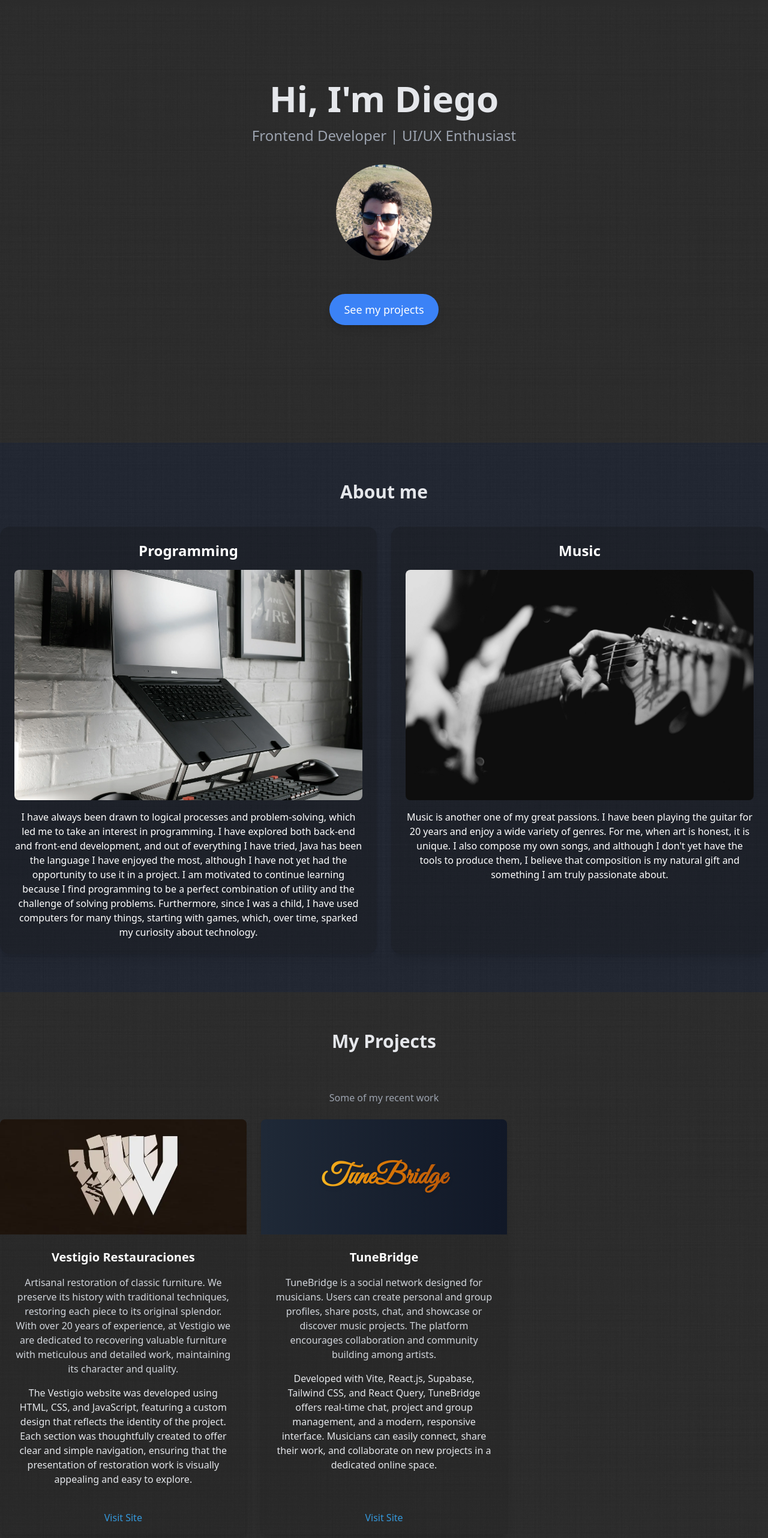
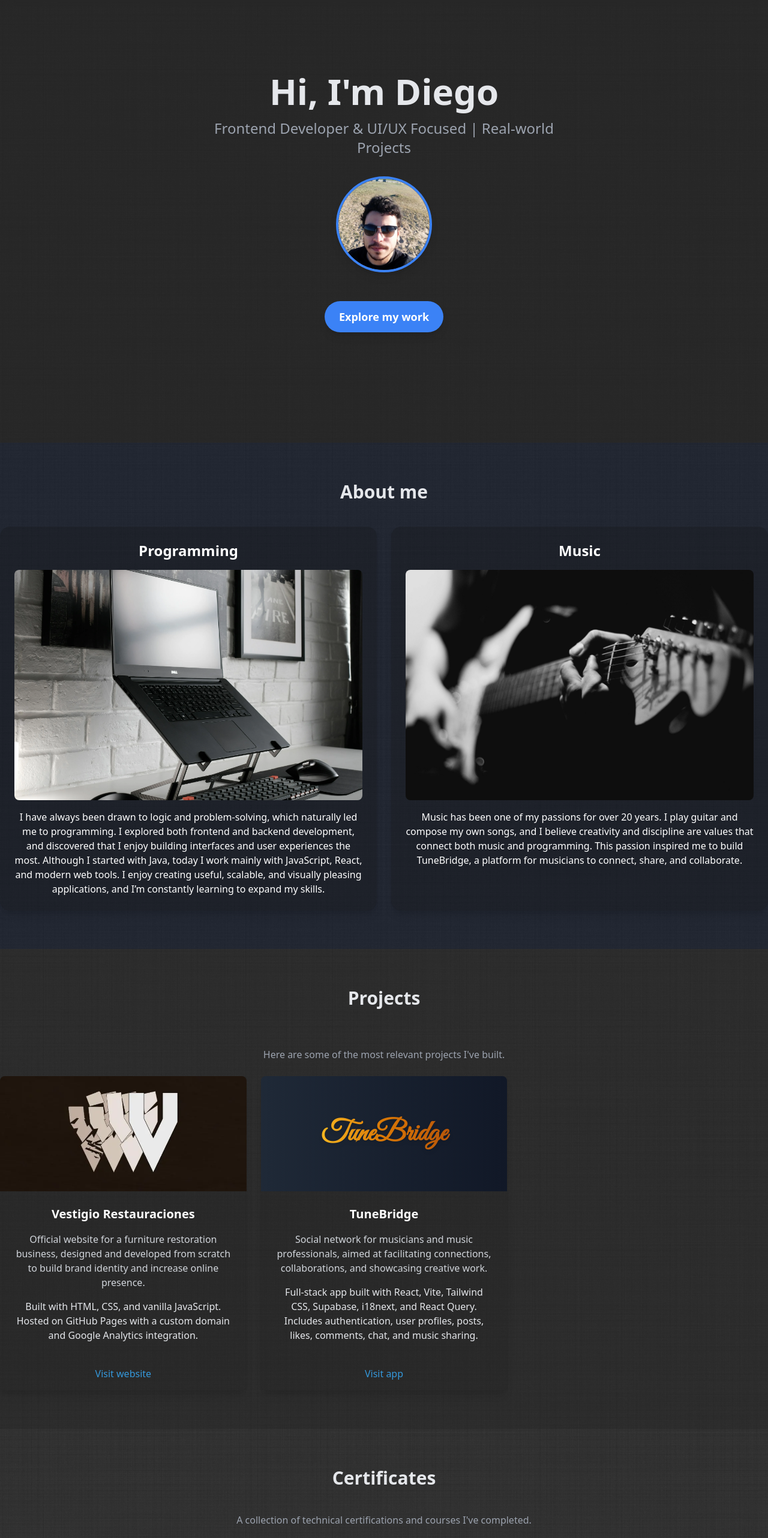
Before and after one commit to DieOsorio/DieOsorio.github.io, a React (Create React App) app: page / in a window 1280 px wide. Shown: the part 62-2626 px from the top of the page at 60% size. Built offline with nearby package versions, Linux system fonts and the light colour scheme.

Commit message:
Content updated to reflect my current level

```diff
--- a/src/components/Hero.jsx
+++ b/src/components/Hero.jsx
@@ -1,9 +1,8 @@
 import { motion } from "framer-motion";
-
 import { useTranslation } from "react-i18next";
 
 function Hero() {
-  const {t} = useTranslation();
+  const { t } = useTranslation();
 
   const handleScrollTo = (id) => {
     const section = document.querySelector(id);
@@ -15,26 +14,42 @@ function Hero() {
   return (
     <motion.section
       id="hero"
-      className="bg-[#1F1F1F] bg-opacity-70 h-screen flex flex-col justify-center items-center text-center px-4"
-      initial={{ opacity: 0, x: -50 }}
-      animate={{ opacity: 1, x: 0 }}
+      className="bg-[#1F1F1F]/80 h-screen flex flex-col justify-center items-center text-center px-6"
+      initial={{ opacity: 0, y: 30 }}
+      animate={{ opacity: 1, y: 0 }}
       transition={{ duration: 1 }}
+      role="banner"
+      aria-label={t("hero.alt.ariaLabel")}
     >
-      <h1 className="text-4xl md:text-6xl font-bold">{t('hero.greetings')}</h1>
-      <p className="text-lg md:text-2xl text-gray-400 mt-4">
-        {t('hero.specialization')}
+      <h1 className="text-4xl sm:text-5xl md:text-6xl font-bold mb-4">
+        {t("hero.greetings")}
+      </h1>
+
+      <p className="text-lg sm:text-xl md:text-2xl text-gray-400 max-w-xl">
+        {t("hero.specialization")}
       </p>
 
-       <img src="/assets/me.webp" alt="Mi imagen" className="rounded-full w-40 h-40 my-8 object-cover" />
+      <motion.div
+        initial={{ scale: 0.9, opacity: 0 }}
+        animate={{ scale: 1, opacity: 1 }}
+        transition={{ delay: 0.5, duration: 0.8 }}
+      >
+        <img
+          src="/assets/me.webp"
+          alt={t("hero.alt.heroImage")}
+          className="rounded-full w-40 h-40 my-8 object-cover border-4 border-blue-500 shadow-lg"
+        />
+      </motion.div>
 
       <button
         onClick={() => handleScrollTo("#projects")}
-        className="mt-6 px-6 py-3 bg-blue-500 text-white rounded-full text-lg shadow-lg hover:bg-blue-600 transition"
+        className="mt-4 px-6 py-3 bg-blue-500 text-white rounded-full text-lg font-semibold shadow-lg hover:bg-blue-600 transition duration-300"
+        aria-label={t("hero.seeProjects")}
       >
-        {t('hero.seeProjects')}
+        {t("hero.seeProjects")}
       </button>
     </motion.section>
-  )
+  );
 }
 
-export default Hero
+export default Hero;
--- a/src/utils/locales/en/translations.json
+++ b/src/utils/locales/en/translations.json
@@ -9,47 +9,52 @@
     },
     "hero": {
         "greetings": "Hi, I'm Diego",
-        "specialization": "Frontend Developer | UI/UX Enthusiast",
-        "seeProjects": "See my projects"
+        "specialization": "Frontend Developer & UI/UX Focused | Real-world Projects",
+        "seeProjects": "Explore my work",
+        "alt": {
+            "heroImage": "Portrait of Diego Osorio",
+            "ariaLabel": "Introduction"
+        }
     },
     "about": {
         "title": "About me",
         "code": {
             "title": "Programming",
-            "description":"I have always been drawn to logical processes and problem-solving, which led me to take an interest in programming. I have explored both back-end and front-end development, and out of everything I have tried, Java has been the language I have enjoyed the most, although I have not yet had the opportunity to use it in a project. I am motivated to continue learning because I find programming to be a perfect combination of utility and the challenge of solving problems. Furthermore, since I was a child, I have used computers for many things, starting with games, which, over time, sparked my curiosity about technology."
+            "description": "I have always been drawn to logic and problem-solving, which naturally led me to programming. I explored both frontend and backend development, and discovered that I enjoy building interfaces and user experiences the most. Although I started with Java, today I work mainly with JavaScript, React, and modern web tools. I enjoy creating useful, scalable, and visually pleasing applications, and I’m constantly learning to expand my skills."
         },
         "music": {
             "title": "Music",
-            "description": "Music is another one of my great passions. I have been playing the guitar for 20 years and enjoy a wide variety of genres. For me, when art is honest, it is unique. I also compose my own songs, and although I don't yet have the tools to produce them, I believe that composition is my natural gift and something I am truly passionate about."
+            "description": "Music has been one of my passions for over 20 years. I play guitar and compose my own songs, and I believe creativity and discipline are values that connect both music and programming. This passion inspired me to build TuneBridge, a platform for musicians to connect, share, and collaborate."
         }
     },
     "projects": {
-        "title": "My Projects",
-        "subtitle": "Some of my recent work",
+        "title": "Projects",
+        "subtitle": "Here are some of the most relevant projects I've built.",
         "vestigio": {
-            "title":"Vestigio Restauraciones",
-            "description": "Artisanal restoration of classic furniture. We preserve its history with traditional techniques, restoring each piece to its original splendor. With over 20 years of experience, at Vestigio we are dedicated to recovering valuable furniture with meticulous and detailed work, maintaining its character and quality.",
-            "webDescription": "The Vestigio website was developed using HTML, CSS, and JavaScript, featuring a custom design that reflects the identity of the project. Each section was thoughtfully created to offer clear and simple navigation, ensuring that the presentation of restoration work is visually appealing and easy to explore.",
-            "visit": "Visit Site"
+            "title": "Vestigio Restauraciones",
+            "description": "Official website for a furniture restoration business, designed and developed from scratch to build brand identity and increase online presence.",
+            "webDescription": "Built with HTML, CSS, and vanilla JavaScript. Hosted on GitHub Pages with a custom domain and Google Analytics integration.",
+            "visit": "Visit website"
+        },
+        "tunebridge": {
+            "title": "TuneBridge",
+            "description": "Social network for musicians and music professionals, aimed at facilitating connections, collaborations, and showcasing creative work.",
+            "webDescription": "Full-stack app built with React, Vite, Tailwind CSS, Supabase, i18next, and React Query. Includes authentication, user profiles, posts, likes, comments, chat, and music sharing.",
+            "visit": "Visit app"
         },
         "certificates": {
             "title":"Certificates",
-            "subtitle": "Courses completed on Coursera",
+            "subtitle": "A collection of technical certifications and courses I've completed.",
             "description": "The certificates correspond to courses completed on Coursera in various areas related to web development and programming. These courses have allowed me to acquire and strengthen knowledge in frontend, backend, and modern tools for application development.",
             "webDescription": "This project, developed with React.js and Tailwind CSS, neatly showcases my Coursera certificates. I used JSON to organize the data in a clear and scalable way, making updates easy. The design is minimalist, prioritizing readability and smooth navigation.",
-            "visit": "Visit Site"
-        },
-        "tunebridge": {
-            "title": "TuneBridge",
-            "description": "TuneBridge is a social network designed for musicians. Users can create personal and group profiles, share posts, chat, and showcase or discover music projects. The platform encourages collaboration and community building among artists.",
-            "webDescription": "Developed with Vite, React.js, Supabase, Tailwind CSS, and React Query, TuneBridge offers real-time chat, project and group management, and a modern, responsive interface. Musicians can easily connect, share their work, and collaborate on new projects in a dedicated online space.",
-            "visit": "Visit Site"
+            "visit": "View certificates"
         }
     },
     "contact": {
-        "title": "Contact me",
-        "subtitle": "Do you have a project in mind or want to collaborate? Write to me, and let's chat about ideas.",
+        "title": "Contact",
+        "subtitle": "If you'd like to work together or have any questions, feel free to reach out.",
         "email": "Send Email",
         "wpp": "WhatsApp"
     }
+
 }
--- a/src/utils/locales/es/translations.json
+++ b/src/utils/locales/es/translations.json
@@ -9,46 +9,50 @@
     },
     "hero": {
         "greetings": "Hola, soy Diego",
-        "specialization": "Desarrollador Frontend | UI/UX Entusiasta",
-        "seeProjects": "Ver mis proyectos"
+        "specialization": "Desarrollador Frontend con foco en UI/UX | Proyectos reales",
+        "seeProjects": "Explora mi trabajo",
+        "alt": {
+            "heroImage": "Retrato de Diego Osorio",
+            "ariaLabel": "Introducción"
+        }
     },
     "about": {
         "title": "Sobre mí",
         "code": {
             "title": "Programación",
-            "description": "Desde siempre me ha atraído el proceso lógico y la resolución de problemas, lo que me llevó a interesarme por la programación. He explorado tanto el ack-end como el front-end y, de todo lo que he probado, Java ha sido el lenguaje que más me ha gustado, aunque aún no he tenido la oportunidad de utilizarlo en un proyecto. Me motiva seguir aprendiendo porque encuentro en la programación una combinación perfecta entre utilidad y el desafío de resolver problemas. Además, desde chico he usado la computadora para muchas cosas, empezando por los juegos, lo que con el tiempo amplió mi curiosidad por la tecnología."
+            "description": "Siempre me ha atraído la lógica y la resolución de problemas, lo que me llevó a interesarme por la programación. He explorado tanto el desarrollo frontend como el backend, y descubrí que disfruto construir interfaces y experiencias de usuario. Aunque comencé con Java, hoy trabajo principalmente con JavaScript, React y herramientas web modernas. Disfruto crear aplicaciones útiles, escalables y visualmente atractivas, y estoy constantemente aprendiendo para expandir mis habilidades."
         },
         "music": {
             "title": "Música",
-            "description": "La música es otra de mis grandes pasiones. Toco la guitarra desde hace 20 años y disfruto de una enorme variedad de géneros. Para mí, cuando el arte es honesto, es único. También compongo mis propias canciones, y aunque aún no cuento con las herramientas para producirlas, creo que la composición es mi don natural y algo que realmente me apasiona."
+            "description": "La música ha sido una de mis pasiones durante más de 20 años. Toco la guitarra y compongo mis propias canciones, y creo que la creatividad y la disciplina son valores que conectan tanto la música como la programación. Esta pasión me inspiró a construir TuneBridge, una plataforma para que los músicos se conecten, compartan y colaboren."
         }
     },
     "projects": {
-        "title": "Mis Proyectos",
-        "subtitle": "Algunos de mis trabajos recientes",
+        "title": "Proyectos",
+        "subtitle": "Algunos de los proyectos más relevantes que he desarrollado.",
         "vestigio": {
-            "title":"Vestigio Restauraciones",
-            "description": "Restauración artesanal de muebles de estilo. Preservamos su historia con técnicas tradicionales, devolviendo a cada pieza su esplendor original. Con más de 20 años de experiencia, en Vestigio nos dedicamos a recuperar muebles valiosos con un trabajo cuidadoso y detallado, manteniendo su carácter y calidad.",
-            "webDescription": "La página web de Vestigio fue desarrollada con HTML, CSS y JavaScript, con un diseño personalizado que refleja la identidad del proyecto. Cada sección fue pensada para ofrecer una navegación clara y sencilla, asegurando que la presentación de los trabajos de restauración sea visualmente atractiva y fácil de explorar.",
-            "visit": "Visitar Sitio"
+            "title": "Vestigio Restauraciones",
+            "description": "Sitio web oficial para un emprendimiento de restauración de muebles, diseñado y desarrollado desde cero para crear una identidad de marca y aumentar la presencia online.",
+            "webDescription": "Desarrollado con HTML, CSS y JavaScript puro. Publicado en GitHub Pages con dominio personalizado e integración de Google Analytics.",
+            "visit": "Visitar sitio"
+        },
+        "tunebridge": {
+            "title": "TuneBridge",
+            "description": "Red social para músicos y profesionales del ámbito musical, pensada para facilitar conexiones, colaboraciones y mostrar material creativo.",
+            "webDescription": "Aplicación full-stack desarrollada con React, Vite, Tailwind CSS, Supabase, i18next y React Query. Incluye autenticación, perfiles, publicaciones, likes, comentarios, chat y compartición de música.",
+            "visit": "Visitar app"
         },
         "certificates": {
             "title":"Certificados",
-            "subtitle": "Cursos realizados en Coursera",
+            "subtitle": "Una recopilación de certificaciones técnicas y cursos que he completado.",
             "description": "Los certificados corresponden a cursos realizados en Coursera en distintas áreas relacionadas con el desarrollo web y la programación.Estos cursos me han permitido adquirir y reforzar conocimientos en frontend, backend y herramientas modernas para el desarrollo de aplicaciones.",
             "webDescription": "Este proyecto, desarrollado con React.js y Tailwind CSS, muestra de forma ordenada mis certificados de Coursera. Utilicé JSON para organizar los datos de manera clara y escalable, facilitando su actualización. El diseño es minimalista y prioriza la legibilidad y navegación fluida.",
-            "visit": "Visitar Sitio"
-        },
-        "tunebridge": {
-            "title": "TuneBridge",
-            "description": "TuneBridge es una red social diseñada para músicos. Los usuarios pueden crear perfiles personales y de grupo, compartir publicaciones, chatear y mostrar o descubrir proyectos musicales. La plataforma fomenta la colaboración y la construcción de comunidad entre artistas.",
-            "webDescription": "Desarrollada con Vite, React.js, Supabase, Tailwind CSS y React Query, TuneBridge ofrece chat en tiempo real, gestión de proyectos y grupos, y una interfaz moderna y responsiva. Los músicos pueden conectarse fácilmente, compartir su trabajo y colaborar en nuevos proyectos en un espacio dedicado en línea.",
-            "visit": "Visitar Sitio"
+            "visit": "Ver certificados"
         }
     },
     "contact": {
-        "title": "Contáctame",
-        "subtitle": "¿Tienes algún proyecto en mente o quieres colaborar? Escríbeme y charlemos sobre ideas.",
+        "title": "Contacto",
+        "subtitle": "Si querés trabajar conmigo o tenés alguna consulta, no dudes en escribirme.",
         "email": "Enviar Email",
         "wpp": "WhatsApp"
     }
```
